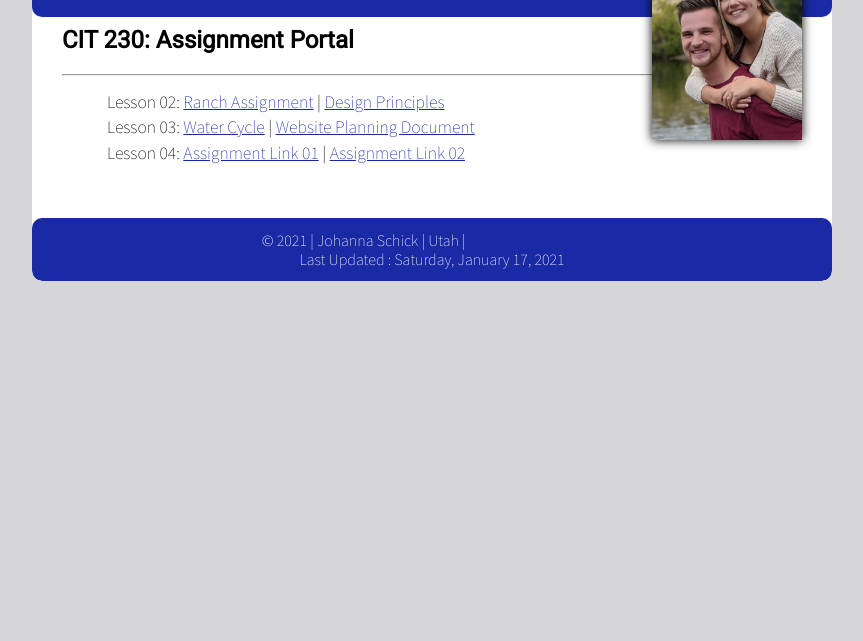
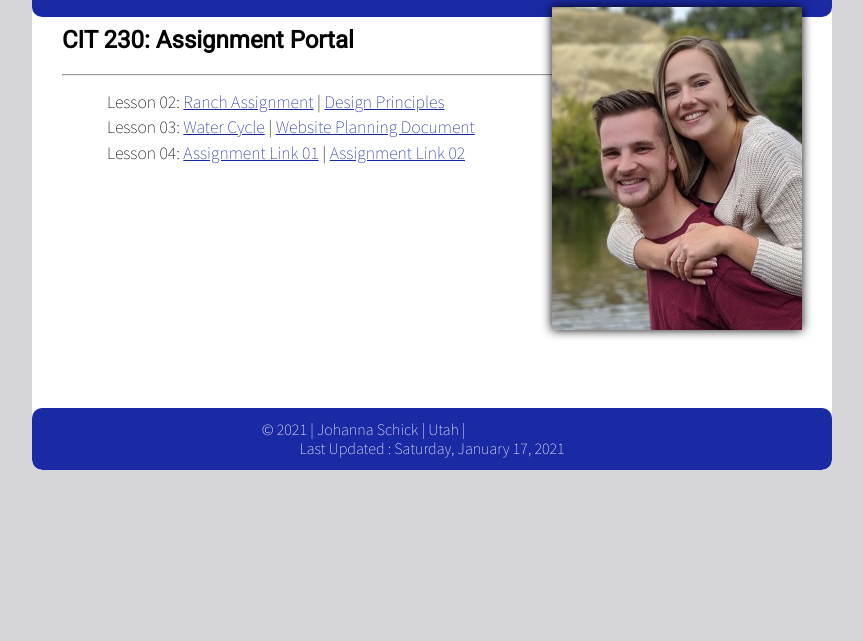
Before and after one commit to johannelwoo/.github.io, a plain HTML site: page index.html in a window 1280 px wide. Shown: the part 159-800 px from the top of the page, without its empty margins (208-1071 px from the left). Drawn offline with Linux system fonts and the light colour scheme.

Commit message:
fixed issues

```diff
--- a/index.html
+++ b/index.html
@@ -25,7 +25,7 @@
             <li>Lesson 04: <a href="#">Assignment Link 01</a>  |  <a href="#">Assignment Link 02</a></li>
           </ul>
         </div>
-        <img class="myPicture" src="Pictures\pictureOfMe.jpg" alt="me and hyrum" width = "150">
+        <img class="myPicture" src="Pictures/pictureOfMe.jpg" alt="me and hyrum" height : 220px; width: 150px;>
       </section>
       <footer>
         &copy; 2021 | Johanna Schick | Utah | <a href="https://www.byui.edu/online">BYUI Online Learning</a>
--- a/styles.css
+++ b/styles.css
@@ -3,6 +3,9 @@ body {
     background-color: #d6d6da;
 }
 
+img{
+    margin-top: 60px;
+}
 main {
     margin: 5% auto;
     border-radius: 10px;
@@ -28,6 +31,7 @@ header, footer {
     margin-bottom: 8px;
 
 }
+
 
 .myPicture {
     position: relative;
```
